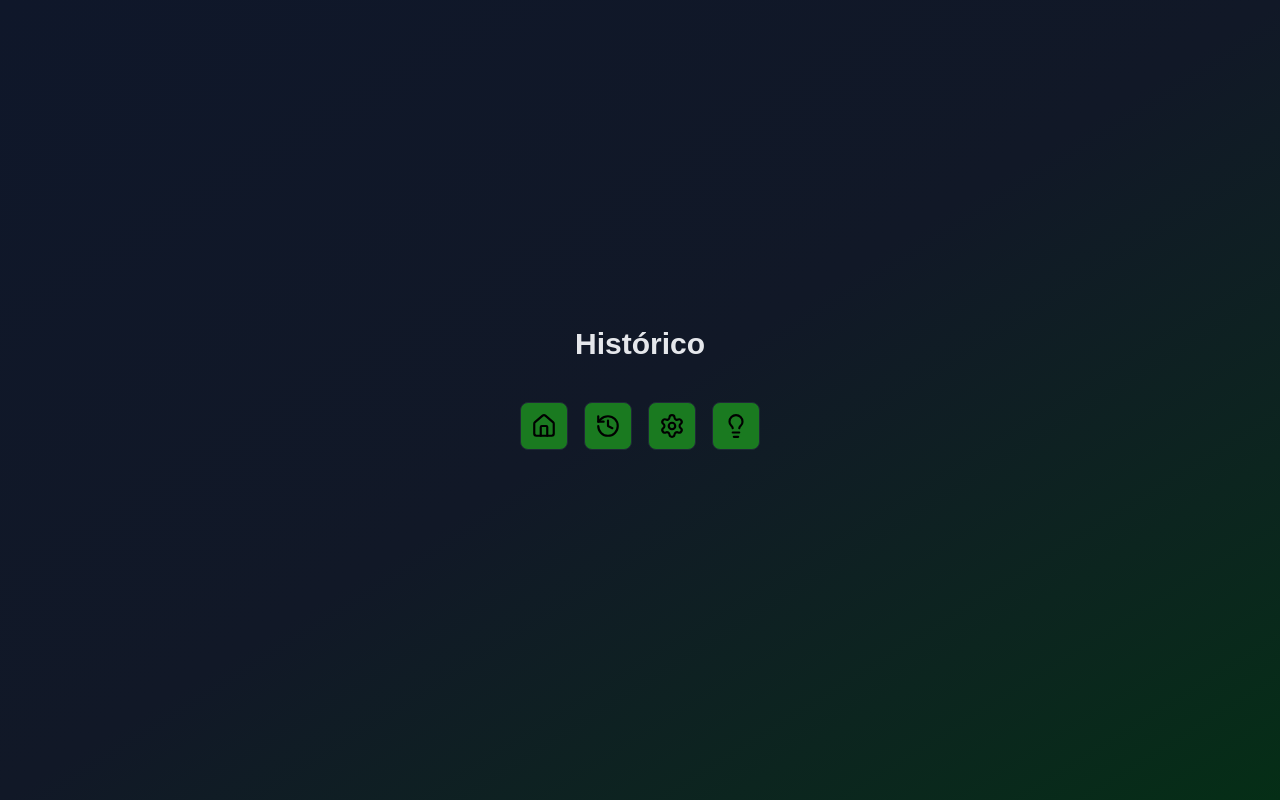
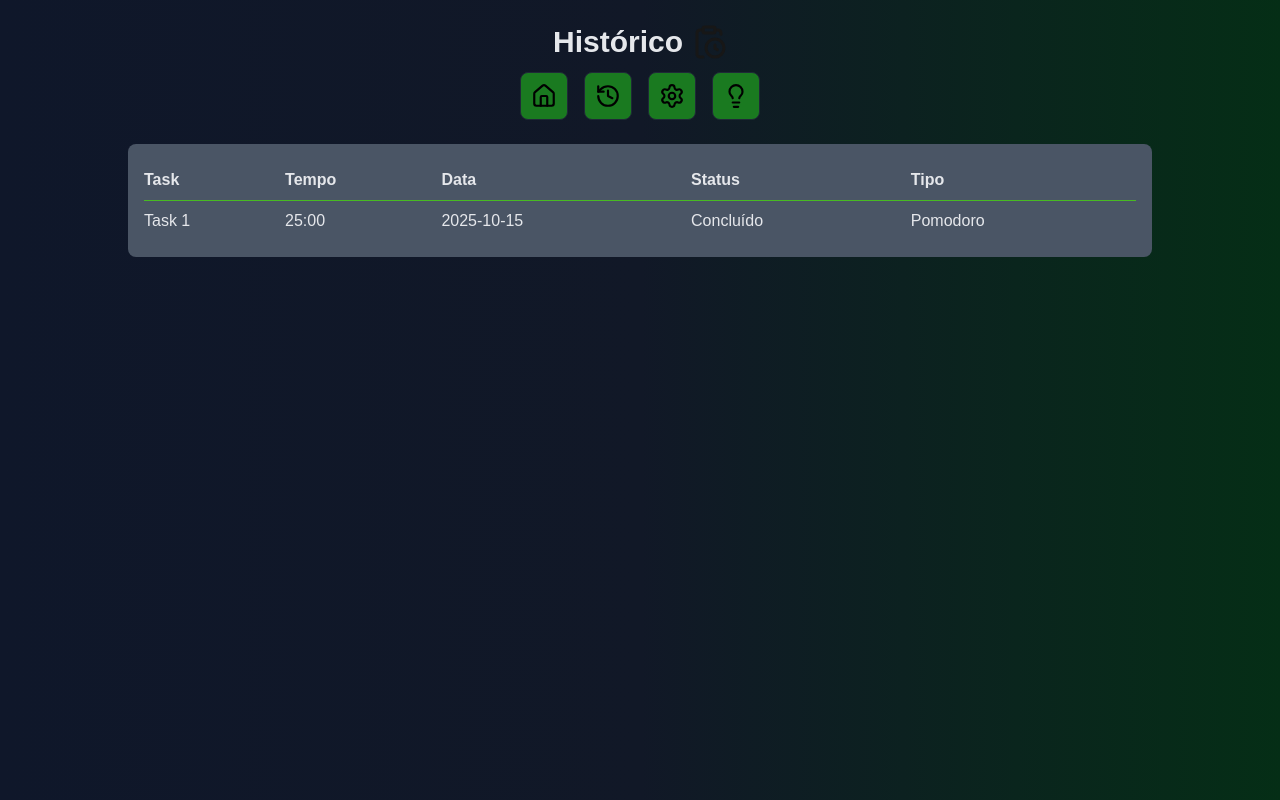
Before and after one commit to JohnSilva98/chronodoro, a Next.js app: page /history in a window 1280 px wide. Built offline with nearby package versions, Linux system fonts and the light colour scheme.

Commit message:
ajustando as paginas

```diff
--- a/app/components/MenuButton.jsx
+++ b/app/components/MenuButton.jsx
@@ -4,7 +4,7 @@ const MenuButton = () => {
   return (
     <div>
       {/* menu de botões */}
-       <div className="flex justify-center gap-4 mt-6 mb-6">
+       <div className="flex justify-center gap-4 mt-3 mb-6">
 
        <a href="/">
          <House color="black" size={48} className='cursor-pointer hover:bg-[var(--primary-green-hover)] duration-300 transition-colors border border-[#1f2937] p-[10px] rounded-lg bg-[#1a7a20]' />
--- a/app/history/page.jsx
+++ b/app/history/page.jsx
@@ -1,14 +1,43 @@
 import MenuButton from '../components/MenuButton'
+import { ClipboardClock, Trash } from 'lucide-react'
+
 
 const History = () => {
   return (
-    <div className="flex items-center justify-center h-screen bg-gradient-to-br from-[#0f172a] via-[#111827] to-[#052e16]">
+    <div className="flex justify-center h-screen " style={{background: 'var(--gradient-dark)'}}>
 
-     <div className="flex flex-col items-center">
-       <h1 className="text-[#e5e7eb] text-3xl font-bold mb-4">Histórico</h1>
+     <div className="flex flex-col items-center mb-6 mt-6">
+       <div className="flex items-center gap-2">
+         <h1 className="text-[var(--text-primary)] text-3xl font-bold ">Histórico</h1>
+         <ClipboardClock size={36} />
+       </div>
 
          {/* menu de botões */}
          <MenuButton />
+
+         {/* tabela de histórico */}
+         <div className="bg-gray-600 rounded-lg p-4 w-[80vw] rounded-lg">
+           <table className="w-full">
+             <thead className="mb-4">
+               <tr className="border-b [border-color:var(--border-light)]">
+                 <th className="text-[var(--text-primary)] text-left py-2">Task</th>
+                 <th className="text-[var(--text-primary)] text-left py-2">Tempo</th>
+                 <th className="text-[var(--text-primary)] text-left py-2">Data</th>
+                 <th className="text-[var(--text-primary)] text-left py-2">Status</th>
+                 <th className="text-[var(--text-primary)] text-left">Tipo</th>
+               </tr>
+             </thead>
+             <tbody>
+               <tr>
+                 <td className="text-[var(--text-primary)] py-2">Task 1</td>
+                 <td className="text-[var(--text-primary)] py-2">25:00</td>
+                 <td className="text-[var(--text-primary)] py-2">2025-10-15</td>
+                 <td className="text-[var(--text-primary)] py-2">Concluído</td>
+                 <td className="text-[var(--text-primary)] py-2">Pomodoro</td>
+               </tr>
+             </tbody>
+           </table>
+         </div>
 
      </div>
 
--- a/app/page.tsx
+++ b/app/page.tsx
@@ -50,7 +50,7 @@ export default function Home() {
   return (
     <div className=" flex justify-center ">
       {/* cabeçalho da pagina */}
-      <main className="bg-gradient-to-br from-[#0f172a] via-[#111827] to-[#052e16] w-full h-screen">
+      <main className=" w-full h-screen" style={{background: 'var(--gradient-dark)'}} >
         <div className="mt-5 p1 flex flex-col items-center justify-center">
         <Timer color="#1a7a20e6" size={48} className='mb-5' />
          <h1 className="text-[var(--text-primary)] text-3xl font-bold mb-1">Chronodoro</h1>
--- a/app/settings/page.tsx
+++ b/app/settings/page.tsx
@@ -1,13 +1,8 @@
 "use client"
-import { House, History, Settings as SettingsIcon, Lightbulb } from "lucide-react";
 import { useState } from "react";
-
-
-
-
-
 import Toastify from 'toastify-js'
 import MenuButton from "../components/MenuButton";
+import { Settings2 } from "lucide-react";
 
 export default function Settings() {
 
@@ -32,10 +27,13 @@ export default function Settings() {
     }
 
   return (
-    <div className="flex items-center justify-center h-screen bg-[var(--gradient-bg)]">
+    <div className="flex items-center justify-center h-screen" style={{background: 'var(--gradient-dark)'}}>
 
   <div className="flex flex-col items-center">
-    <h1 className="text-[var(--text-primary)] text-3xl font-bold mb-4">Configurações</h1>
+   <div className="flex items-center gap-2 mb-6 mt-6">
+     <h1 className="text-[var(--text-primary)] text-3xl font-bold">Configurações</h1>
+    <Settings2 size={36}  />
+   </div>
 
       {/* menu de botões */}
       <MenuButton />
--- a/app/theme.css
+++ b/app/theme.css
@@ -2,7 +2,8 @@
   /* Cores principais */
   --primary-green: #1a7a20;
   --primary-green-hover: #22c55e;
-  --primary-green-light: #1a7a20e6;
+  --primary-green-light: #12c11de6;
+  --primary-green-dark: #0f5a16;
 
   /* Cores de fundo */
   --bg-dark-1: #0f172a;
@@ -13,18 +14,19 @@
   --text-primary: #e5e7eb;
   --text-secondary: #9ca3af;
   --text-white: #ffffff;
+  --text-black: #000000;
 
   /* Cores de borda */
   --border-light: #48ba22;
   --border-dark: #1f2937;
 
   /* Cores de status */
-  --success-green: #22c55e;
-  --danger-red: #dc2626;
-  --warning-yellow: #f59e0b;
+  --success: #22c55e;
+  --error: #dc2626;
+  --warning: #f59e0b;
 
   /* Gradientes */
-  --gradient-bg: linear-gradient(to right, #1a7a20, #22c55e);
+  --gradient-light: linear-gradient(to right, #1a7a20, #22c55e);
   --gradient-success: linear-gradient(to right, #00b09b, #96c93d);
-  --gradient-main: linear-gradient(to right, #0f172a, #111827, #052e16);
+  --gradient-dark: linear-gradient(to right, #0f172a, #111827, #052e16);
 }
```
